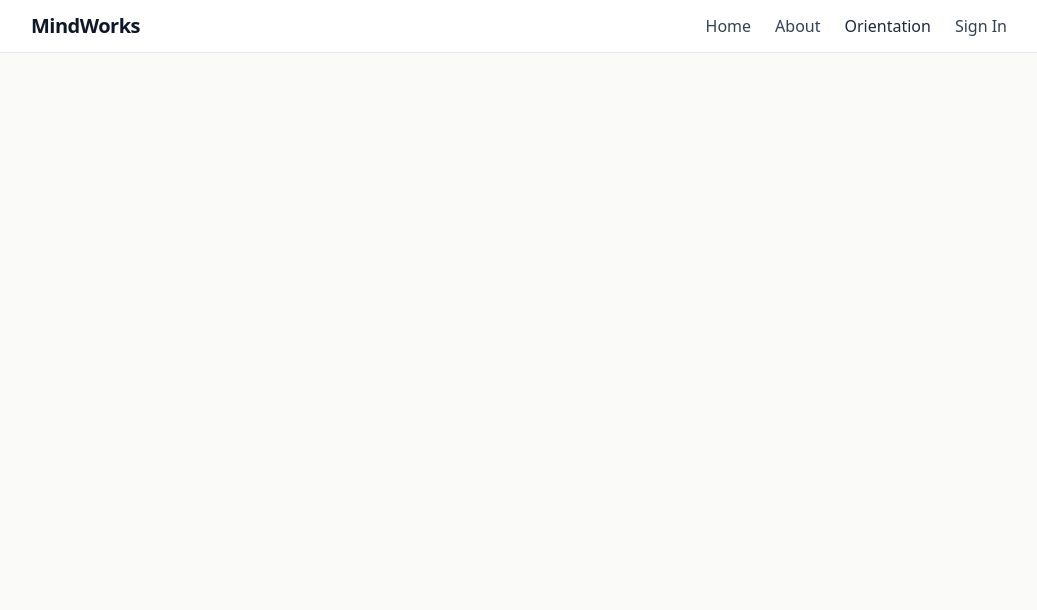
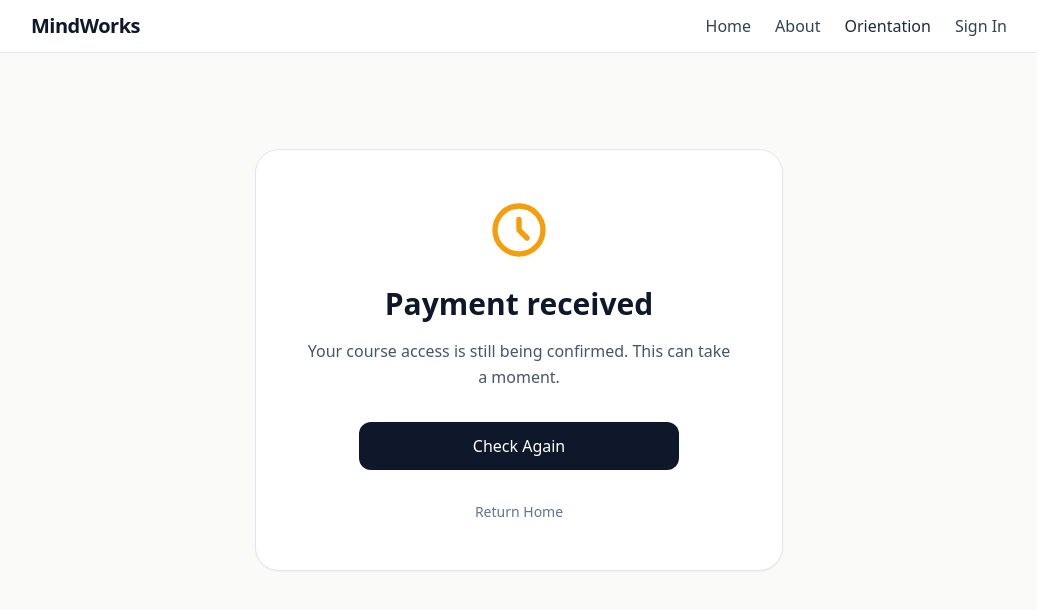
Before and after one commit to stopinder/therapy-orientation-quiz, a Vue app: page /payment-success in a window 1280 px wide. Shown: the top 610 px of the page, without its empty margins (121-1158 px from the left). Built offline with nearby package versions, Linux system fonts and the light colour scheme; no server answers.

Commit message:
Add post-payment success route

```diff
--- a/src/composables/useCoursePurchases.js
+++ b/src/composables/useCoursePurchases.js
@@ -40,6 +40,13 @@ export function useCoursePurchases() {
         const url = new URL(checkoutUrl)
         url.searchParams.set('checkout[email]', email)
         url.searchParams.set('custom[email]', email)
+        url.searchParams.set('embed', '0') // Ensure full page for redirect
+        url.searchParams.set('enabled', '1')
+
+        // Use the current origin for the redirect URL
+        const returnUrl = `${window.location.origin}/payment-success`
+        url.searchParams.set('redirect_url', returnUrl)
+
         checkoutUrl = url.toString()
 
         window.location.href = checkoutUrl
--- a/src/router/index.js
+++ b/src/router/index.js
@@ -11,6 +11,7 @@ import CourseHubView from "../views/CourseHubView.vue"
 import CourseWeekView from "../views/CourseWeekView.vue"
 
 import AccessDeniedView from "../views/AccessDeniedView.vue"
+import PaymentSuccessView from "../views/PaymentSuccessView.vue"
 
 import DeepDiveView from "../views/DeepDiveView.vue"
 import ProgrammeView from "../views/ProgrammeView.vue"
@@ -153,6 +154,12 @@ const routes = [
     },
 
     {
+        path: "/payment-success",
+        name: "PaymentSuccess",
+        component: PaymentSuccessView
+    },
+
+    {
         path: "/auth-debug",
         name: "AuthDebug",
         component: AuthDebugView
--- a/src/views/AccessDeniedView.vue
+++ b/src/views/AccessDeniedView.vue
@@ -3,42 +3,28 @@
 
     <div class="rounded-3xl border border-slate-200 bg-white p-12 shadow-sm">
 
-      <template v-if="entitlements.loading">
+      <div v-if="entitlements.loading">
         <div class="flex flex-col items-center py-8">
           <div class="mb-4 h-8 w-8 animate-spin rounded-full border-4 border-slate-200 border-t-slate-600"></div>
           <p class="text-slate-600">Checking your course access...</p>
         </div>
-      </template>
+      </div>
 
-      <template v-else>
+      <div v-else>
         <h1 class="mb-4 text-3xl font-semibold text-slate-900">
-          {{ hasAccess ? 'Welcome to the Programme' : 'Continue the Observation Journey' }}
+          Continue the Observation Journey
         </h1>
 
         <div class="mb-8 space-y-4 leading-relaxed text-slate-600">
-          <p v-if="hasAccess">
-            Your course access is confirmed. You can now continue with the full six-stage programme.
-          </p>
-          <template v-else>
           <p>
             Your account is ready, but the full six-stage programme requires course access.
           </p>
           <p>
             You can begin with the Free Orientation, or continue to unlock the full Observation Journey.
           </p>
-          </template>
         </div>
 
         <div class="flex flex-col items-center gap-4">
-          <router-link
-              v-if="hasAccess"
-              to="/course"
-              class="w-full max-w-xs rounded-xl bg-slate-900 px-6 py-3 text-white transition hover:bg-slate-700"
-          >
-            Go to Course
-          </router-link>
-
-          <template v-else>
           <router-link
               to="/adhd-quiz"
               class="w-full max-w-xs rounded-xl bg-slate-900 px-6 py-3 text-white transition hover:bg-slate-700"
@@ -52,7 +38,6 @@
           >
             Unlock Full Programme
           </button>
-          </template>
 
           <router-link
               to="/"
@@ -61,10 +46,8 @@
             Return Home
           </router-link>
         </div>
-      </template>
-
       </div>
-
+    </div>
   </div>
 </template>
 
@@ -78,8 +61,6 @@ const { purchaseProgramme } = useCoursePurchases()
 const entitlements = useEntitlementStore()
 const auth = useAuthStore()
 
-const hasAccess = computed(() => entitlements.canAccessWeek(1))
-
 onMounted(async () => {
   // Ensure we have user info before fetching entitlements
   if (!auth.user) {
--- /dev/null
+++ b/src/views/PaymentSuccessView.vue
@@ -0,0 +1,94 @@
+<template>
+  <div class="mx-auto max-w-xl px-6 py-24 text-center">
+    <div class="rounded-3xl border border-slate-200 bg-white p-12 shadow-sm">
+
+      <template v-if="loading">
+        <div class="flex flex-col items-center py-8">
+          <div class="mb-4 h-8 w-8 animate-spin rounded-full border-4 border-slate-200 border-t-slate-600"></div>
+          <p class="text-slate-600 italic">Checking your course access...</p>
+        </div>
+      </template>
+
+      <template v-else-if="hasAccess">
+        <div class="mb-6 flex justify-center text-emerald-500">
+          <svg xmlns="http://www.w3.org/2000/svg" class="h-16 w-16" fill="none" viewBox="0 0 24 24" stroke="currentColor">
+            <path stroke-linecap="round" stroke-linejoin="round" stroke-width="2" d="M9 12l2 2 4-4m6 2a9 9 0 11-18 0 9 9 0 0118 0z" />
+          </svg>
+        </div>
+        <h1 class="mb-4 text-3xl font-semibold text-slate-900">
+          Your course access is ready
+        </h1>
+        <p class="mb-8 leading-relaxed text-slate-600">
+          Your full Observation Journey is now available.
+        </p>
+        <div class="flex flex-col items-center gap-4">
+          <router-link
+            to="/course"
+            class="w-full max-w-xs rounded-xl bg-slate-900 px-6 py-3 text-white transition hover:bg-slate-700 font-medium"
+          >
+            Go to Course
+          </router-link>
+        </div>
+      </template>
+
+      <template v-else>
+        <div class="mb-6 flex justify-center text-amber-500">
+          <svg xmlns="http://www.w3.org/2000/svg" class="h-16 w-16" fill="none" viewBox="0 0 24 24" stroke="currentColor">
+            <path stroke-linecap="round" stroke-linejoin="round" stroke-width="2" d="M12 8v4l3 3m6-3a9 9 0 11-18 0 9 9 0 0118 0z" />
+          </svg>
+        </div>
+        <h1 class="mb-4 text-3xl font-semibold text-slate-900">
+          Payment received
+        </h1>
+        <p class="mb-8 leading-relaxed text-slate-600">
+          Your course access is still being confirmed. This can take a moment.
+        </p>
+        <div class="flex flex-col items-center gap-4">
+          <button
+            @click="checkAccess"
+            class="w-full max-w-xs rounded-xl bg-slate-900 px-6 py-3 text-white transition hover:bg-slate-700 font-medium"
+          >
+            Check Again
+          </button>
+          <router-link
+            to="/"
+            class="mt-4 text-sm text-slate-500 hover:text-slate-800"
+          >
+            Return Home
+          </router-link>
+        </div>
+      </template>
+
+    </div>
+  </div>
+</template>
+
+<script setup>
+import { ref, onMounted, computed } from "vue"
+import { useEntitlementStore } from "../stores/entitlements"
+import { useAuthStore } from "../stores/auth"
+
+const entitlements = useEntitlementStore()
+const auth = useAuthStore()
+
+const loading = ref(true)
+const hasAccess = computed(() => entitlements.canAccessWeek(1))
+
+const checkAccess = async () => {
+  loading.value = true
+
+  if (!auth.user) {
+    await auth.fetchUser()
+  }
+
+  if (auth.user) {
+    await entitlements.fetchEntitlements(auth.user.id, auth.user.email)
+  }
+
+  loading.value = false
+}
+
+onMounted(async () => {
+  await checkAccess()
+})
+</script>
```
Lines whose indentation alone changed are shown as unchanged.
